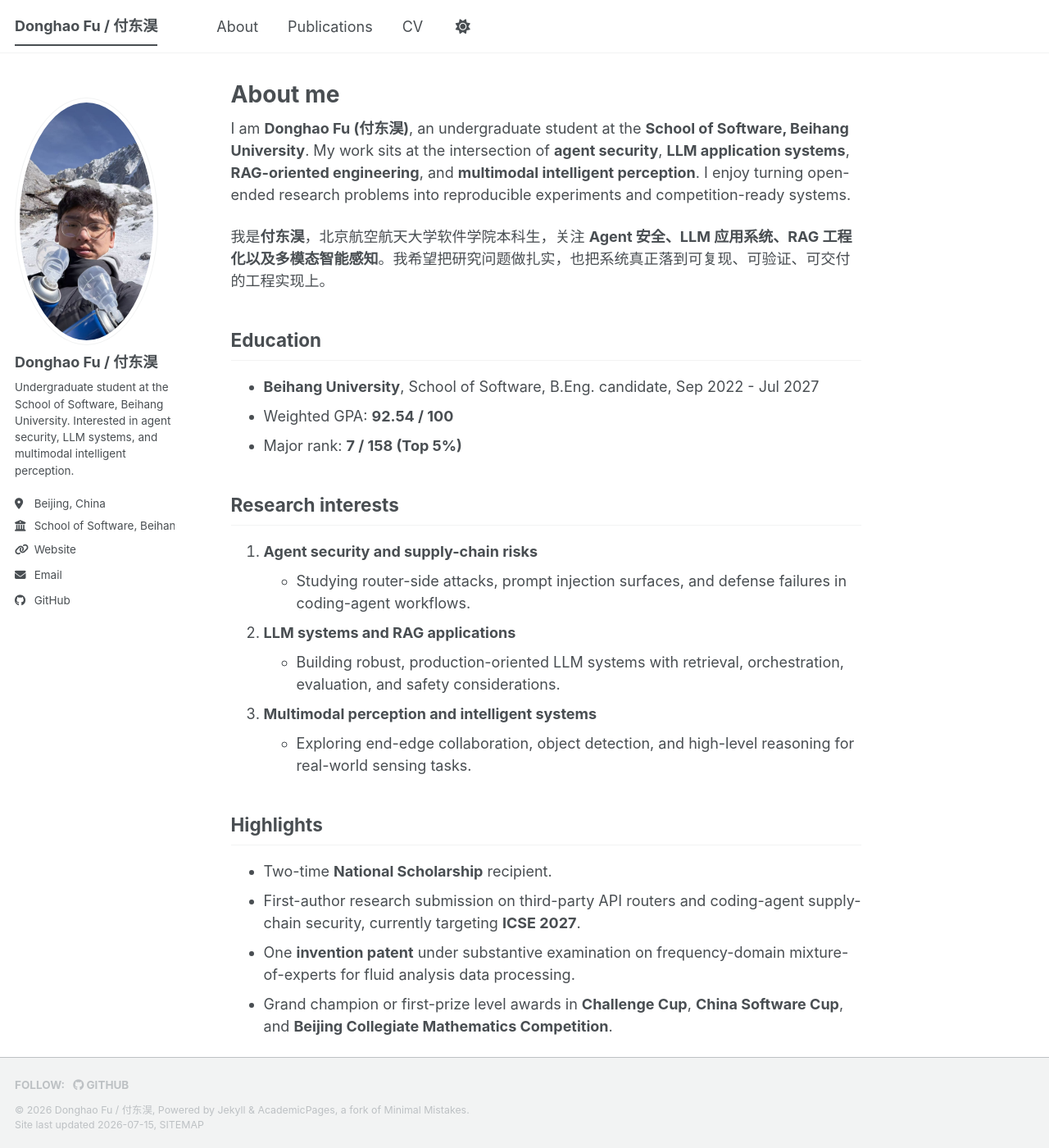
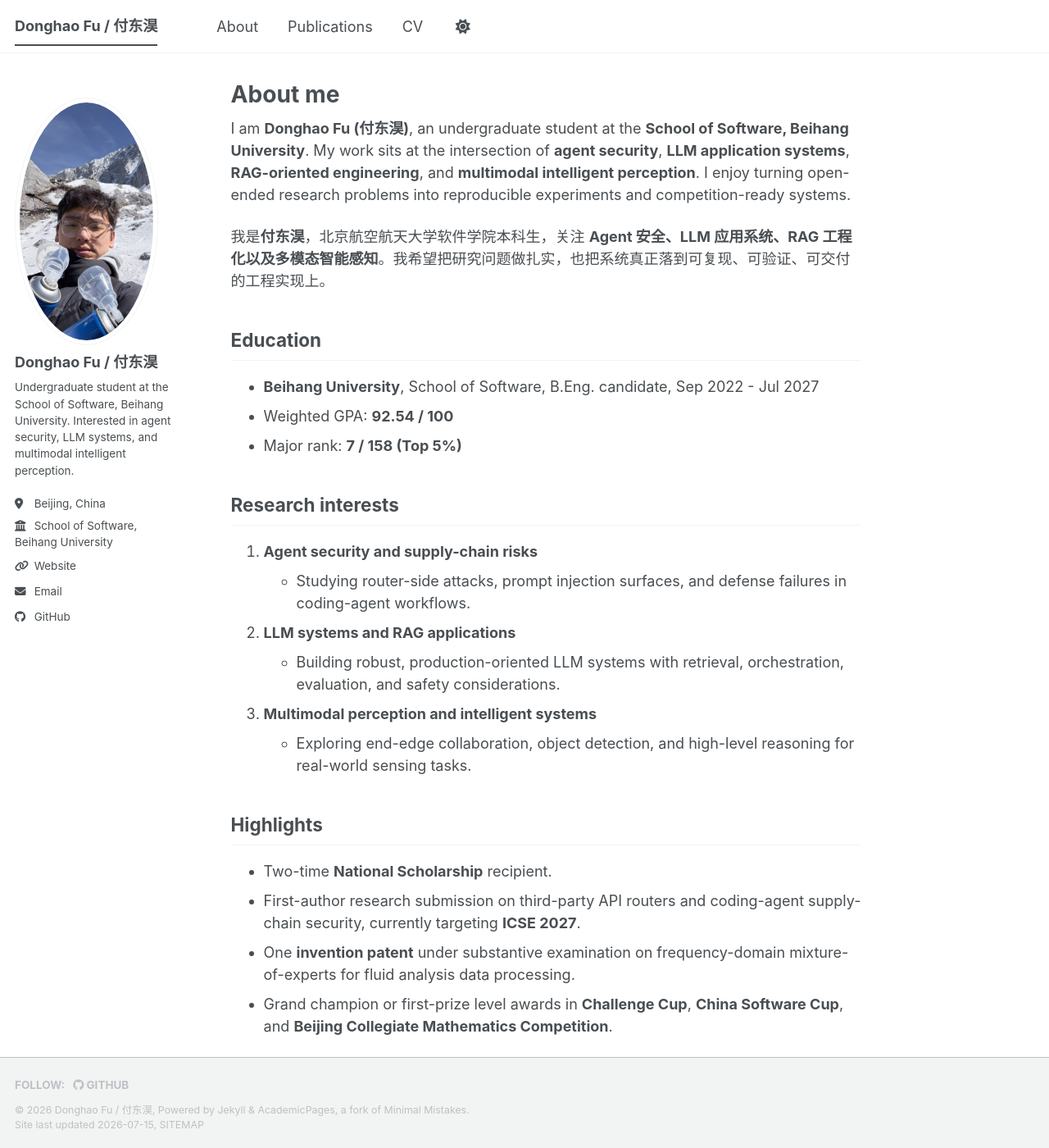
Before and after one commit to fff9871/fff9871.github.io, a Jekyll site: the page built from _pages/about.md, in a window 1280 px wide and 1400 px high. Shown: the whole window at 82% size. Built offline with Jekyll 4.4.1, drawn with Linux system fonts in a browser that asks for light colours; a style sheet for code colours, icons or effects is not loaded.

Commit message:
Adjust fixed sidebar wrapping

```diff
--- a/_sass/layout/_sidebar.scss
+++ b/_sass/layout/_sidebar.scss
@@ -19,7 +19,7 @@
 
   @media screen and (min-width: $sidebar-screen-min-width) {
     height: 100vh;
-    overflow-y: auto;               // Add scrollbar if the sidebar is too long
+    overflow-y: visible;
     position: fixed;
     padding-top: $masthead-height;
   }
@@ -196,6 +196,9 @@
   display: none;
   @media screen and (min-width: 1024px) {
     display: block;
+    white-space: normal;
+    overflow-wrap: anywhere;
+    word-break: break-word;
   }
 }
 
@@ -307,6 +310,12 @@
     white-space: nowrap;
   }
 
+  .sidebar & li {
+    white-space: normal;
+    overflow-wrap: anywhere;
+    word-break: break-word;
+  }
+
   a {
     display: block;
     margin-bottom: 5px;
```
